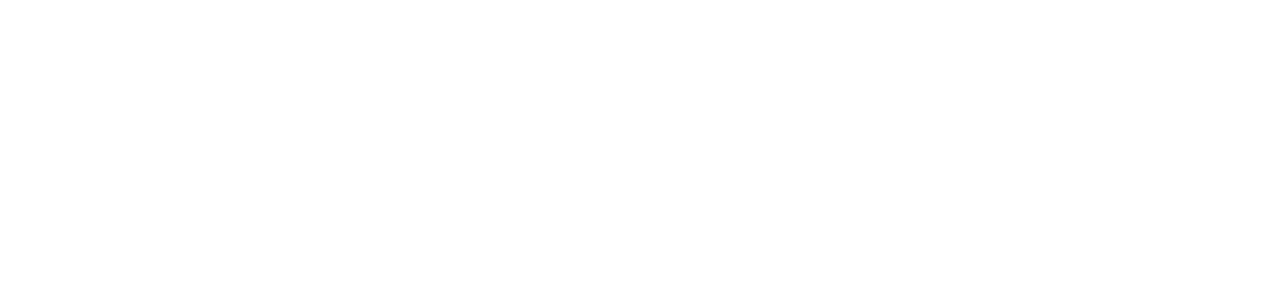
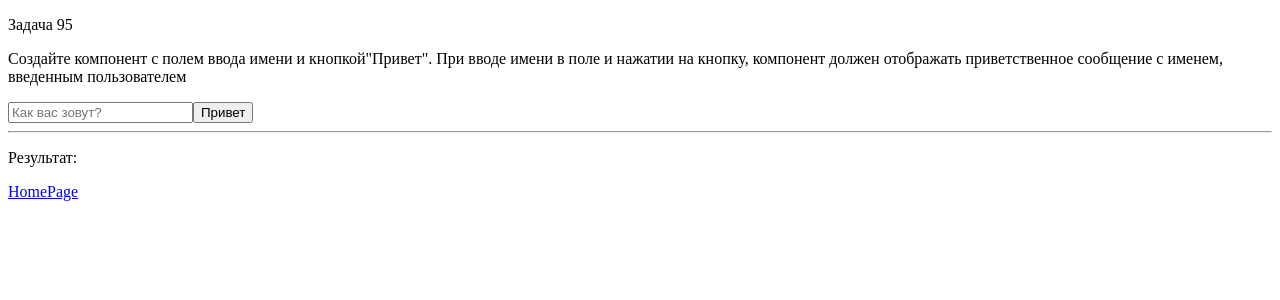
Before and after one commit to VaniyOstapenko/React-Tasks, a React (Create React App) app in the folder react-tasks/: page /task95 in a window 1280 px wide. Before the commit this address had no page. Shown: the top 300 px of the page. Built offline with nearby package versions, Linux system fonts and the light colour scheme.

Commit message:
React-Task

```diff
--- a/react-tasks/src/App.js
+++ b/react-tasks/src/App.js
@@ -94,6 +94,9 @@
 import Task90 from './page/Task90/Task90';
 import Task91 from './page/Task91/Task91';
 import Task92 from './page/Task92/Task92';
+import Task93 from './page/Task93/Task93';
+import Task94 from './page/Task94/Task94';
+import Task95 from './page/Task95/Task95';
 
 function App() {
   const obj = {
@@ -226,6 +229,9 @@
           <Route path='/task90' element={<Task90 />}></Route>
           <Route path='/task91' element={<Task91 />}></Route>
           <Route path='/task92' element={<Task92 />}></Route>
+          <Route path='/task93' element={<Task93 />}></Route>
+          <Route path='/task94' element={<Task94 />}></Route>
+          <Route path='/task95' element={<Task95 />}></Route>
         </Routes>
       </Task84Context.Provider >
     </>
--- a/react-tasks/src/page/Home/Home.js
+++ b/react-tasks/src/page/Home/Home.js
@@ -96,6 +96,9 @@
             <p><Link to='/task90'>Задача 90</Link></p>
             <p><Link to='/task91'>Задача 91</Link></p>
             <p><Link to='/task92'>Задача 92</Link></p>
+            <p><Link to='/task93'>Задача 93</Link></p>
+            <p><Link to='/task94'>Задача 94</Link></p>
+            <p><Link to='/task95'>Задача 95</Link></p>
         </>
     );
 }
--- a/react-tasks/src/page/Task92/Task92.js
+++ b/react-tasks/src/page/Task92/Task92.js
@@ -1,4 +1,3 @@
-import { useState } from 'react';
 import { Link } from 'react-router-dom'
 
 function Task92() {
--- /dev/null
+++ b/react-tasks/src/page/Task93/Task93.js
@@ -0,0 +1,19 @@
+import { useState } from 'react';
+import { Link } from 'react-router-dom'
+
+function Task93() {
+    const [inp, setInp] = useState('')
+
+    return (<>
+
+        <p>Задача 93</p>
+        <p>Создайте компонент с полем ввода и параграфом. При вводе данных в input отображать вводимое значение в параграф текущей страницы</p>
+
+        <input onChange={(e) => setInp(e.target.value)} type="text" />
+        <p>{inp}</p>
+        <p><Link to='/'>HomePage</Link></p>
+
+    </>);
+}
+
+export default Task93;
--- /dev/null
+++ b/react-tasks/src/page/Task94/Task94.js
@@ -0,0 +1,19 @@
+import { useState } from 'react';
+import { Link } from 'react-router-dom'
+
+function Task94() {
+    const [inp, setInp] = useState('')
+
+    return (<>
+
+        <p>Задача 94</p>
+        <p>Создайте компонент с полем ввода и кнопкой. По клику на кнопку собрать данные из input и проверить вводимую строку на палиндром. Результат отображать в консоль</p>
+
+        <input onChange={(e) => setInp(e.target.value)} type="text" />
+        <button onClick={() => { inp === inp.split('').reverse().join('') ? console.log('Palindrom') : console.log('Not palindrom') }}>Click me</button>
+        <p><Link to='/'>HomePage</Link></p>
+
+    </>);
+}
+
+export default Task94;
--- /dev/null
+++ b/react-tasks/src/page/Task95/Task95.js
@@ -0,0 +1,23 @@
+import { useState } from 'react';
+import { Link } from 'react-router-dom'
+
+function Task95() {
+    const [inp, setInp] = useState('')
+    const [flag, setflag] = useState(false)
+
+    return (<>
+
+        <p>Задача 95</p>
+        <p>Создайте компонент с полем ввода имени и кнопкой"Привет". При вводе имени в поле и нажатии на кнопку, компонент должен отображать
+            приветственное сообщение с именем, введенным пользователем</p>
+
+        <input onChange={(e) => setInp(e.target.value)} type="text" placeholder='Как вас зовут?' />
+        <button onClick={() => setflag(true)}>Привет</button>
+        <hr />
+        <p>Результат:{flag ? ` Приветствую ${inp}` : null}</p>
+        <p><Link to='/'>HomePage</Link></p>
+
+    </>);
+}
+
+export default Task95;
```
